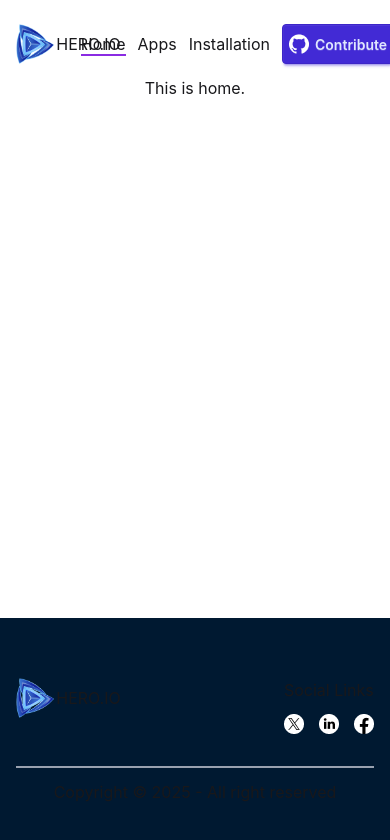
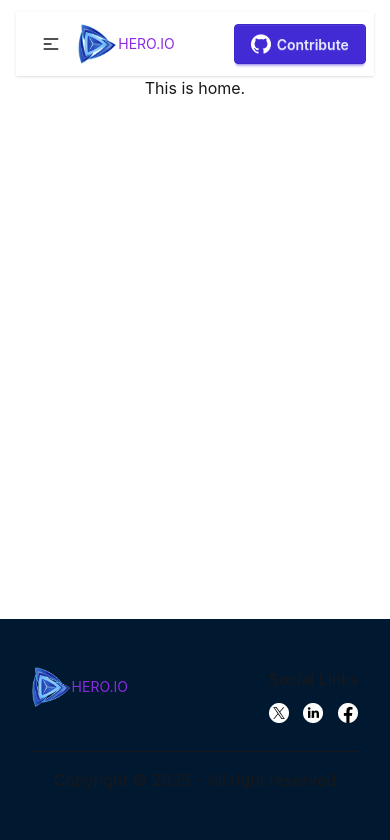
Before and after one commit to rejaur2287/mission-restart-assignment3, a React (Vite) app: page / in a window 390 px wide. Shown: the top 840 px of the page. Built offline with nearby package versions, Linux system fonts and the light colour scheme.

Commit message:
worked with Error-page and route

```diff
--- a/src/App.jsx
+++ b/src/App.jsx
@@ -8,6 +8,7 @@
     <div className="min-h-screen flex flex-col mt-3 text-center">
       <div className="flex flex-col flex-1">
         <Header />
+        {/* <Navbar></Navbar> */}
 
         <main className="flex-1">
           <Outlet />
--- /dev/null
+++ b/src/components/ErrorPage/ErrorPage.jsx
@@ -0,0 +1,13 @@
+import React from "react";
+import errorImg from "../../assets/error-404.png";
+
+const ErrorPage = () => {
+  return (
+    <div className="grid place-items-center">
+      <img src={errorImg} alt="" />
+      <h2 className="text-4xl py-10">Oops, page not found!</h2>
+    </div>
+  );
+};
+
+export default ErrorPage;
--- a/src/components/Footer/Footer.jsx
+++ b/src/components/Footer/Footer.jsx
@@ -7,12 +7,12 @@
 
 const Footer = () => {
   return (
-    <div className="bg-[#001931] py-10">
-      <div className="flex justify-between w-11/12 mx-auto border-b-2 border-gray-400 py-5">
+    <div className="bg-[#001931] py-10 px-2">
+      <div className="flex w-11/12 mx-auto p-2 justify-between">
         <div>
           <Link className="flex items-center">
             <img src={logo} alt="Company-Logo" width={40} height={40} />
-            <p>HERO.IO</p>
+            <span className="text-[#8a2be2] text-sm">HERO.IO</span>
           </Link>
         </div>
         <div>
@@ -24,7 +24,12 @@
           </div>
         </div>
       </div>
-      <p className="text-center py-3">Copyright © 2025 - All right reserved</p>
+      <div className="w-11/12 mx-auto p-2">
+        <hr />
+        <p className="text-center py-4">
+          Copyright © 2025 - All right reserved
+        </p>
+      </div>
     </div>
   );
 };
--- a/src/components/Header/Header.jsx
+++ b/src/components/Header/Header.jsx
@@ -4,14 +4,33 @@
 import gitHubIcon from "../../assets/gitHubIcon.png";
 import "./Header.css";
 
-const Header = () => {
+const Navbar = () => {
   return (
-    <div className="flex justify-between items-center my-3 w-11/12 mx-auto ">
-      <Link className="flex items-center">
-        <img src={logo} alt="Company-Logo" width={40} height={40} />
-        <p>HERO.IO</p>
-      </Link>
-      <nav>
+    <div>
+      <div className="navbar bg-base-100 shadow-sm w-11/12 mx-auto">
+        <div className="navbar-start">
+          <div className="dropdown">
+            <div tabIndex={0} role="button" className="btn btn-ghost lg:hidden">
+              <svg
+                xmlns="http://www.w3.org/2000/svg"
+                className="h-5 w-5"
+                fill="none"
+                viewBox="0 0 24 24"
+                stroke="currentColor"
+              >
+                {" "}
+                <path
+                  strokeLinecap="round"
+                  strokeLinejoin="round"
+                  strokeWidth="2"
+                  d="M4 6h16M4 12h8m-8 6h16"
+                />{" "}
+              </svg>
+            </div>
+            <ul
+              tabIndex="-1"
+              className="menu menu-sm dropdown-content bg-base-100 rounded-box z-1 mt-3 w-52 p-2 shadow"
+            >
               <NavLink className="mr-3" to="/">
                 Home
               </NavLink>
@@ -21,15 +40,35 @@
               <NavLink className="mr-3" to="/installation">
                 Installation
               </NavLink>
-      </nav>
-      <Link to={"https://github.com/rejaur2287"}>
-        <button className="btn btn-primary">
+            </ul>
+          </div>
+          <Link className="flex items-center">
+            <img src={logo} alt="Company-Logo" width={40} height={40} />
+            <span className="text-[#8a2be2] text-sm">HERO.IO</span>
+          </Link>
+        </div>
+        <div className="navbar-center hidden lg:flex">
+          <ul className="menu menu-horizontal px-1">
+            <NavLink className="mr-3" to="/">
+              Home
+            </NavLink>
+            <NavLink className="mr-3" to="/apps">
+              Apps
+            </NavLink>
+            <NavLink className="mr-3" to="/installation">
+              Installation
+            </NavLink>
+          </ul>
+        </div>
+        <div className="navbar-end">
+          <Link className="btn btn-primary">
             <img src={gitHubIcon} alt="Git Hub Icon" />
             Contribute
-        </button>
           </Link>
+        </div>
+      </div>
     </div>
   );
 };
 
-export default Header;
+export default Navbar;
--- a/src/main.jsx
+++ b/src/main.jsx
@@ -6,6 +6,7 @@
 import Apps from "./components/Apps/Apps.jsx";
 import Installation from "./components/Installation/Installation.jsx";
 import Home from "./components/Home/Home.jsx";
+import ErrorPage from "./components/ErrorPage/ErrorPage.jsx";
 
 const router = createBrowserRouter([
   {
@@ -24,6 +25,10 @@
         path: "/installation",
         Component: Installation,
       },
+      {
+        path: "*",
+        Component: ErrorPage,
+      },
     ],
   },
 ]);
```
Lines whose indentation alone changed are shown as unchanged.
